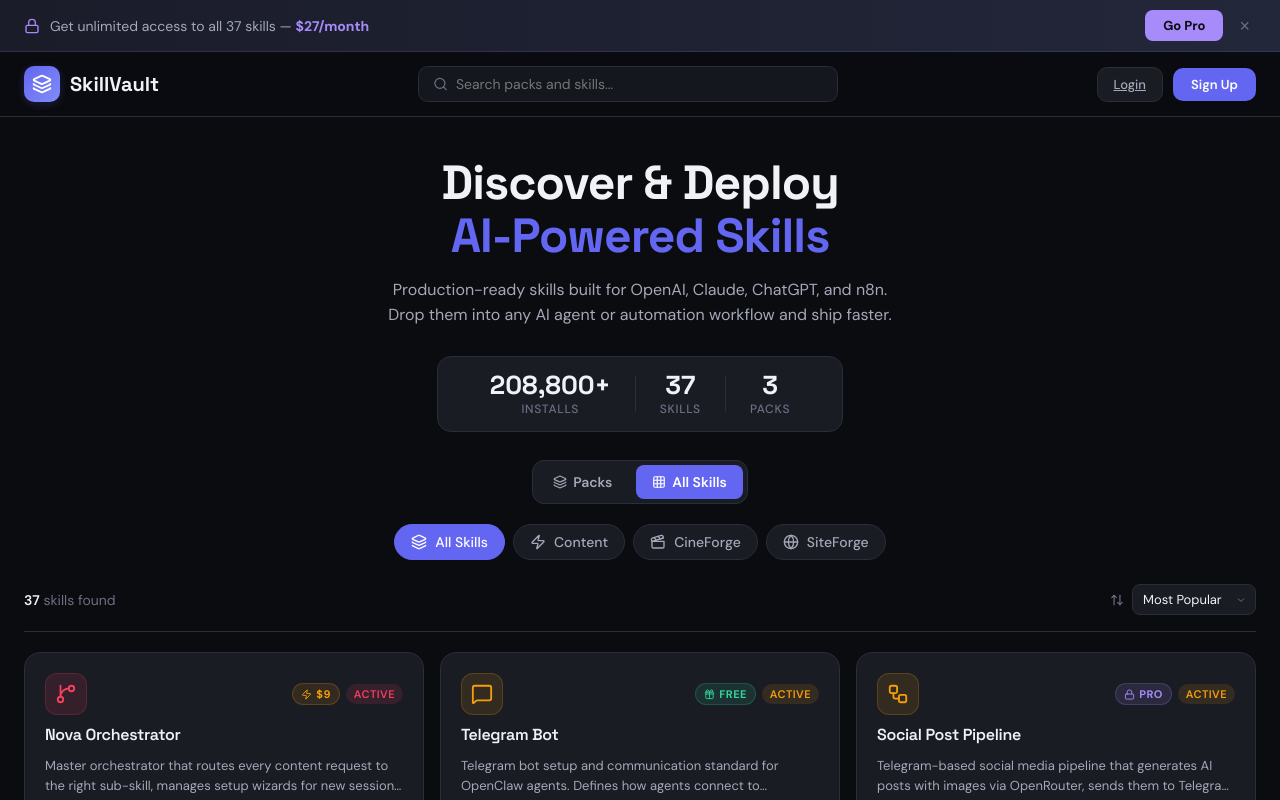
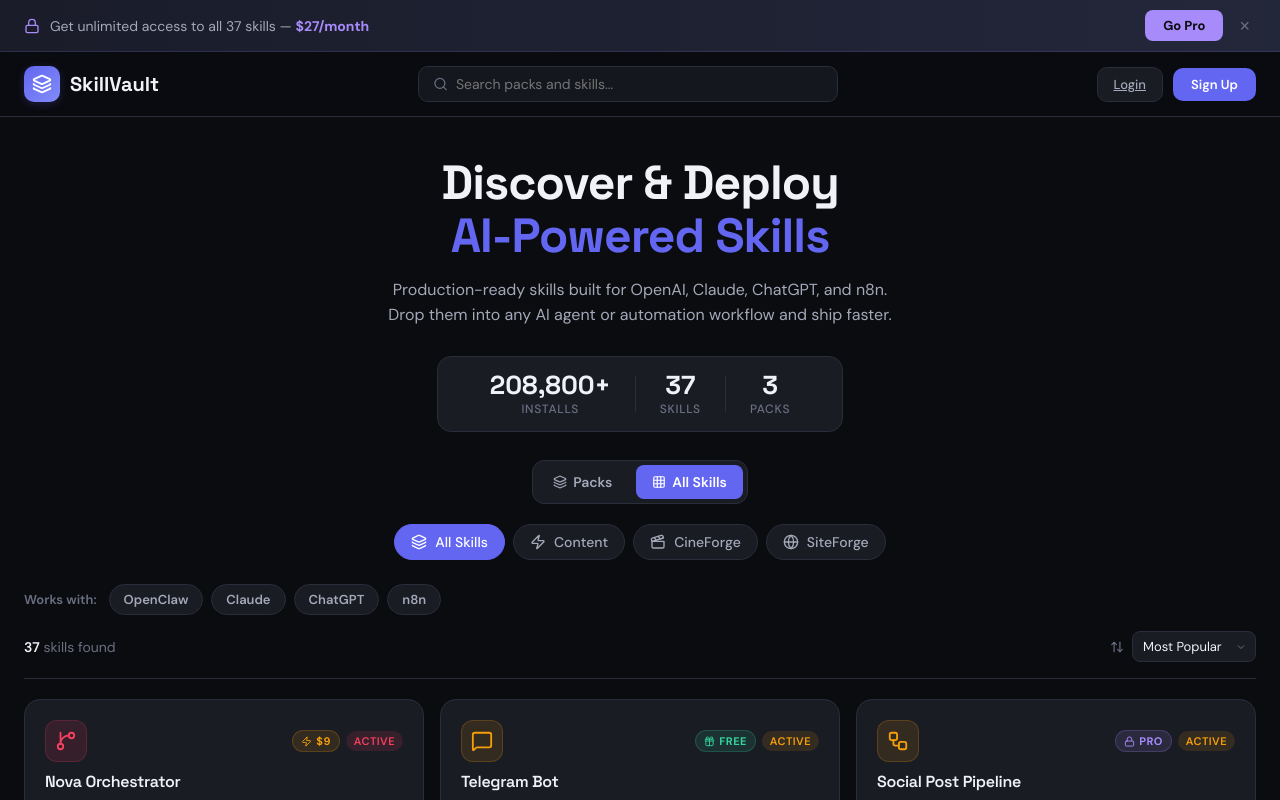
Before and after one commit to Gandley/skillvault-project, a React (Vite) app: page / in a window 1280 px wide. Both pictures are taken after a click on the button "All Skills". Shown: the top 800 px of the page. Built offline with nearby package versions, Linux system fonts and the light colour scheme.

Commit message:
feat: add platform filter (OpenClaw/Claude/ChatGPT/n8n) to All Skills view + worksWith field on all 37 skills

```diff
--- a/src/components/SkillCard.jsx
+++ b/src/components/SkillCard.jsx
@@ -203,6 +203,15 @@
           ))}
         </div>
 
+        {/* Works With */}
+        {skill.worksWith && skill.worksWith.length > 0 && (
+          <div style={worksWithWrap}>
+            {skill.worksWith.map((p) => (
+              <span key={p} style={worksWithPill}>{p}</span>
+            ))}
+          </div>
+        )}
+
         {/* Divider */}
         <div style={divider} />
 
@@ -322,6 +331,18 @@
   border: '1px solid var(--border)',
 };
 
+const worksWithWrap = { display: 'flex', flexWrap: 'wrap', gap: 5, marginTop: 6 };
+const worksWithPill = {
+  fontSize: 10,
+  fontWeight: 700,
+  color: 'var(--accent)',
+  background: 'rgba(99,102,241,0.1)',
+  padding: '2px 8px',
+  borderRadius: 100,
+  border: '1px solid rgba(99,102,241,0.2)',
+  letterSpacing: '0.02em',
+};
+
 const divider = {
   height: 1,
   background: 'var(--border)',
--- a/src/data/skills.js
+++ b/src/data/skills.js
@@ -19,6 +19,7 @@
         icon: 'TrendingUp',
         color: 'cyan',
         tier: 'free',
+        worksWith: ['OpenClaw', 'Claude', 'ChatGPT'],
       },
       {
         id: 'analytics-feedback-loop',
@@ -33,6 +34,7 @@
         icon: 'BarChart3',
         color: 'cyan',
         tier: 'paid',
+        worksWith: ['OpenClaw', 'Claude', 'ChatGPT'],
       },
       {
         id: 'content-calendar',
@@ -47,6 +49,7 @@
         icon: 'Calendar',
         color: 'cyan',
         tier: 'pro',
+        worksWith: ['OpenClaw', 'Claude', 'ChatGPT'],
       },
       {
         id: 'article-cue',
@@ -61,6 +64,7 @@
         icon: 'FileText',
         color: 'violet',
         tier: 'free',
+        worksWith: ['OpenClaw'],
       },
       {
         id: 'video-cue',
@@ -75,6 +79,7 @@
         icon: 'Video',
         color: 'violet',
         tier: 'paid',
+        worksWith: ['OpenClaw'],
       },
       {
         id: 'repurposing-engine',
@@ -89,6 +94,7 @@
         icon: 'Copy',
         color: 'violet',
         tier: 'pro',
+        worksWith: ['OpenClaw', 'Claude', 'ChatGPT'],
       },
       {
         id: 'telegram-bot',
@@ -103,6 +109,7 @@
         icon: 'MessageSquare',
         color: 'amber',
         tier: 'free',
+        worksWith: ['OpenClaw', 'n8n'],
       },
       {
         id: 'blotato-social',
@@ -117,6 +124,7 @@
         icon: 'Share2',
         color: 'amber',
         tier: 'paid',
+        worksWith: ['OpenClaw', 'n8n'],
       },
       {
         id: 'social-post-pipeline',
@@ -131,6 +139,7 @@
         icon: 'Workflow',
         color: 'amber',
         tier: 'pro',
+        worksWith: ['OpenClaw', 'n8n'],
       },
       {
         id: 'lead-magnet-builder',
@@ -145,6 +154,7 @@
         icon: 'Magnet',
         color: 'rose',
         tier: 'free',
+        worksWith: ['OpenClaw', 'Claude', 'ChatGPT'],
       },
       {
         id: 'nova-orchestrator',
@@ -159,6 +169,7 @@
         icon: 'GitBranch',
         color: 'rose',
         tier: 'paid',
+        worksWith: ['OpenClaw'],
       },
     ],
   },
@@ -182,6 +193,7 @@
         icon: 'Workflow',
         color: 'rose',
         tier: 'free',
+        worksWith: ['OpenClaw', 'n8n'],
       },
       {
         id: 'course-architect',
@@ -196,6 +208,7 @@
         icon: 'Compass',
         color: 'rose',
         tier: 'paid',
+        worksWith: ['OpenClaw', 'Claude', 'ChatGPT'],
       },
       {
         id: 'slide-script-architect',
@@ -210,6 +223,7 @@
         icon: 'FileText',
         color: 'rose',
         tier: 'paid',
+        worksWith: ['OpenClaw', 'Claude', 'ChatGPT'],
       },
       {
         id: 'elevenlabs-voice',
@@ -224,6 +238,7 @@
         icon: 'Mic',
         color: 'rose',
         tier: 'pro',
+        worksWith: ['OpenClaw', 'Claude', 'ChatGPT', 'n8n'],
       },
       {
         id: 'cloudinary',
@@ -238,6 +253,7 @@
         icon: 'Cloud',
         color: 'rose',
         tier: 'pro',
+        worksWith: ['OpenClaw', 'Claude', 'ChatGPT', 'n8n'],
       },
       {
         id: 'slide-renderer',
@@ -252,6 +268,7 @@
         icon: 'Presentation',
         color: 'rose',
         tier: 'pro',
+        worksWith: ['OpenClaw'],
       },
       {
         id: 'video-assembler',
@@ -266,6 +283,7 @@
         icon: 'Film',
         color: 'rose',
         tier: 'pro',
+        worksWith: ['OpenClaw', 'n8n'],
       },
       {
         id: 'video-stitcher',
@@ -280,6 +298,7 @@
         icon: 'Scissors',
         color: 'rose',
         tier: 'paid',
+        worksWith: ['OpenClaw', 'n8n'],
       },
       {
         id: 'google-drive-delivery',
@@ -294,6 +313,7 @@
         icon: 'HardDrive',
         color: 'rose',
         tier: 'free',
+        worksWith: ['OpenClaw', 'Claude', 'ChatGPT', 'n8n'],
       },
     ],
   },
@@ -317,6 +337,7 @@
         icon: 'Globe',
         color: 'cyan',
         tier: 'free',
+        worksWith: ['OpenClaw', 'Claude', 'ChatGPT'],
       },
       {
         id: 'landingpage',
@@ -331,6 +352,7 @@
         icon: 'FileText',
         color: 'cyan',
         tier: 'paid',
+        worksWith: ['OpenClaw', 'Claude', 'ChatGPT'],
       },
       {
         id: 'bridgepage',
@@ -345,6 +367,7 @@
         icon: 'ArrowRightLeft',
         color: 'cyan',
         tier: 'paid',
+        worksWith: ['OpenClaw', 'Claude', 'ChatGPT'],
       },
       {
         id: 'salespage',
@@ -359,6 +382,7 @@
         icon: 'TrendingUp',
         color: 'cyan',
         tier: 'pro',
+        worksWith: ['OpenClaw', 'Claude', 'ChatGPT'],
       },
       {
         id: 'vsl',
@@ -373,6 +397,7 @@
         icon: 'Video',
         color: 'cyan',
         tier: 'pro',
+        worksWith: ['OpenClaw', 'Claude', 'ChatGPT'],
       },
       {
         id: 'herosection',
@@ -387,6 +412,7 @@
         icon: 'Type',
         color: 'cyan',
         tier: 'free',
+        worksWith: ['OpenClaw', 'Claude', 'ChatGPT'],
       },
       {
         id: 'optinpage',
@@ -401,6 +427,7 @@
         icon: 'Mail',
         color: 'cyan',
         tier: 'paid',
+        worksWith: ['OpenClaw', 'Claude', 'ChatGPT'],
       },
       {
         id: 'thankyoupage',
@@ -415,6 +442,7 @@
         icon: 'CheckCircle',
         color: 'cyan',
         tier: 'free',
+        worksWith: ['OpenClaw', 'Claude', 'ChatGPT'],
       },
       {
         id: 'socialproof',
@@ -429,6 +457,7 @@
         icon: 'Users',
         color: 'cyan',
         tier: 'free',
+        worksWith: ['OpenClaw', 'Claude', 'ChatGPT'],
       },
       {
         id: 'metacopy',
@@ -443,6 +472,7 @@
         icon: 'Search',
         color: 'cyan',
         tier: 'free',
+        worksWith: ['OpenClaw', 'Claude', 'ChatGPT'],
       },
       {
         id: 'pagecode',
@@ -457,6 +487,7 @@
         icon: 'Code',
         color: 'cyan',
         tier: 'pro',
+        worksWith: ['OpenClaw', 'Claude', 'ChatGPT'],
       },
       {
         id: 'deployment-setup',
@@ -471,6 +502,7 @@
         icon: 'GitBranch',
         color: 'cyan',
         tier: 'paid',
+        worksWith: ['OpenClaw', 'n8n'],
       },
       {
         id: 'project-setup',
@@ -485,6 +517,7 @@
         icon: 'FolderPlus',
         color: 'cyan',
         tier: 'pro',
+        worksWith: ['OpenClaw', 'n8n'],
       },
       {
         id: 'vercel-config',
@@ -499,6 +532,7 @@
         icon: 'Settings',
         color: 'cyan',
         tier: 'pro',
+        worksWith: ['OpenClaw', 'n8n'],
       },
       {
         id: 'stripe-setup-siteforge',
@@ -513,6 +547,7 @@
         icon: 'CreditCard',
         color: 'cyan',
         tier: 'pro',
+        worksWith: ['OpenClaw', 'Claude', 'ChatGPT', 'n8n'],
       },
       {
         id: 'inbox-copywriter',
@@ -527,6 +562,7 @@
         icon: 'Mail',
         color: 'cyan',
         tier: 'paid',
+        worksWith: ['OpenClaw', 'Claude', 'ChatGPT'],
       },
       {
         id: 'master-copywriter',
@@ -541,6 +577,7 @@
         icon: 'PenTool',
         color: 'cyan',
         tier: 'free',
+        worksWith: ['OpenClaw', 'Claude', 'ChatGPT'],
       },
     ],
   },
--- a/src/lib/storage.js
+++ b/src/lib/storage.js
@@ -1,7 +1,7 @@
 // localStorage helpers for persistence
 import { skills as defaultSkills, categories as defaultCategories, skillPacks as defaultSkillPacks } from '../data/skills.js';
 
-const STORAGE_KEY = 'skillvault_data_v6';
+const STORAGE_KEY = 'skillvault_data_v7';
 const PASSCODE_KEY = 'skillvault_passcode';
 const UNLOCKED_KEY = 'skillvault_unlocked';
 const SETTINGS_KEY = 'skillvault_settings_v2';
--- a/src/views/RepoView.jsx
+++ b/src/views/RepoView.jsx
@@ -18,6 +18,15 @@
   const [sortBy, setSortBy] = useState('popular');
   const [bannerDismissed, setBannerDismissed] = useState(false);
   const [expandedPackId, setExpandedPackId] = useState(null);
+  const [platformFilters, setPlatformFilters] = useState([]);
+
+  const PLATFORMS = ['OpenClaw', 'Claude', 'ChatGPT', 'n8n'];
+
+  const togglePlatform = (p) => {
+    setPlatformFilters((prev) =>
+      prev.includes(p) ? prev.filter((x) => x !== p) : [...prev, p]
+    );
+  };
 
   const handleBannerPro = async () => {
     if (!isSignedIn || !user) {
@@ -62,6 +71,13 @@
         (s.name || '').toLowerCase().includes(q) ||
         (s.description || '').toLowerCase().includes(q) ||
         (s.tags || []).some((t) => t.toLowerCase().includes(q))
+    );
+  }
+
+  // Platform filter (multi-select — any match passes)
+  if (platformFilters.length > 0) {
+    filteredSkills = filteredSkills.filter((s) =>
+      platformFilters.some((p) => (s.worksWith || []).includes(p))
     );
   }
 
@@ -262,6 +278,38 @@
           </>
         ) : (
           <>
+            {/* Platform filter */}
+            <div style={platformFilterBar}>
+              <span style={platformFilterLabel}>Works with:</span>
+              <div style={platformFilterBtns}>
+                {PLATFORMS.map((p) => {
+                  const active = platformFilters.includes(p);
+                  return (
+                    <button
+                      key={p}
+                      onClick={() => togglePlatform(p)}
+                      style={{
+                        ...platformBtn,
+                        background: active ? 'var(--accent)' : 'var(--bg-card)',
+                        color: active ? '#fff' : 'var(--text-secondary)',
+                        borderColor: active ? 'var(--accent)' : 'var(--border)',
+                      }}
+                    >
+                      {p}
+                    </button>
+                  );
+                })}
+                {platformFilters.length > 0 && (
+                  <button
+                    onClick={() => setPlatformFilters([])}
+                    style={{ ...platformBtn, background: 'none', color: 'var(--text-muted)', borderColor: 'transparent', paddingLeft: 4 }}
+                  >
+                    Clear ×
+                  </button>
+                )}
+              </div>
+            </div>
+
             <div style={toolbar}>
               <div style={countText}>
                 <span style={{ color: 'var(--text-primary)', fontWeight: 600 }}>{filteredSkills.length}</span>
@@ -447,6 +495,10 @@
   color: 'var(--text-muted)',
 };
 
+const platformFilterBar = { display: 'flex', alignItems: 'center', gap: 12, marginBottom: 16, flexWrap: 'wrap' };
+const platformFilterLabel = { fontSize: 13, fontWeight: 600, color: 'var(--text-muted)', whiteSpace: 'nowrap' };
+const platformFilterBtns = { display: 'flex', gap: 8, flexWrap: 'wrap' };
+const platformBtn = { display: 'inline-flex', alignItems: 'center', gap: 6, padding: '6px 14px', borderRadius: 100, border: '1px solid', fontSize: 13, fontWeight: 600, fontFamily: 'var(--font-body)', cursor: 'pointer', transition: 'all 0.15s', whiteSpace: 'nowrap' };
 const toolbar = { display: 'flex', alignItems: 'center', justifyContent: 'space-between', marginBottom: 20, paddingBottom: 16, borderBottom: '1px solid var(--border)' };
 
 const countText = { fontSize: 14 };
--- a/src/views/SkillDetailView.jsx
+++ b/src/views/SkillDetailView.jsx
@@ -147,6 +147,17 @@
             <h2 style={sectionTitle}>About This Skill</h2>
             <p style={description}>{skill.description}</p>
 
+            {skill.worksWith && skill.worksWith.length > 0 && (
+              <>
+                <h2 style={sectionTitle}>Works With</h2>
+                <div style={tagsWrap}>
+                  {skill.worksWith.map((p) => (
+                    <span key={p} style={worksWithPillDetail}>{p}</span>
+                  ))}
+                </div>
+              </>
+            )}
+
             <h2 style={sectionTitle}>Tags</h2>
             <div style={tagsWrap}>
               {skill.tags.map((tag) => (
@@ -204,6 +215,7 @@
 const description = { fontSize: 15, lineHeight: 1.7, color: 'var(--text-secondary)' };
 const tagsWrap = { display: 'flex', flexWrap: 'wrap', gap: 8 };
 const tagPill = { fontSize: 13, fontWeight: 500, color: 'var(--text-muted)', background: 'var(--bg-secondary)', padding: '6px 12px', borderRadius: 8, border: '1px solid var(--border)', display: 'flex', alignItems: 'center', gap: 5 };
+const worksWithPillDetail = { fontSize: 13, fontWeight: 700, color: 'var(--accent)', background: 'rgba(99,102,241,0.1)', padding: '5px 14px', borderRadius: 100, border: '1px solid rgba(99,102,241,0.2)' };
 const statusRow = { display: 'flex', gap: 8 };
 const statusBadge = { fontSize: 12, fontWeight: 600, padding: '4px 12px', borderRadius: 100, display: 'flex', alignItems: 'center', gap: 5 };
 
```
